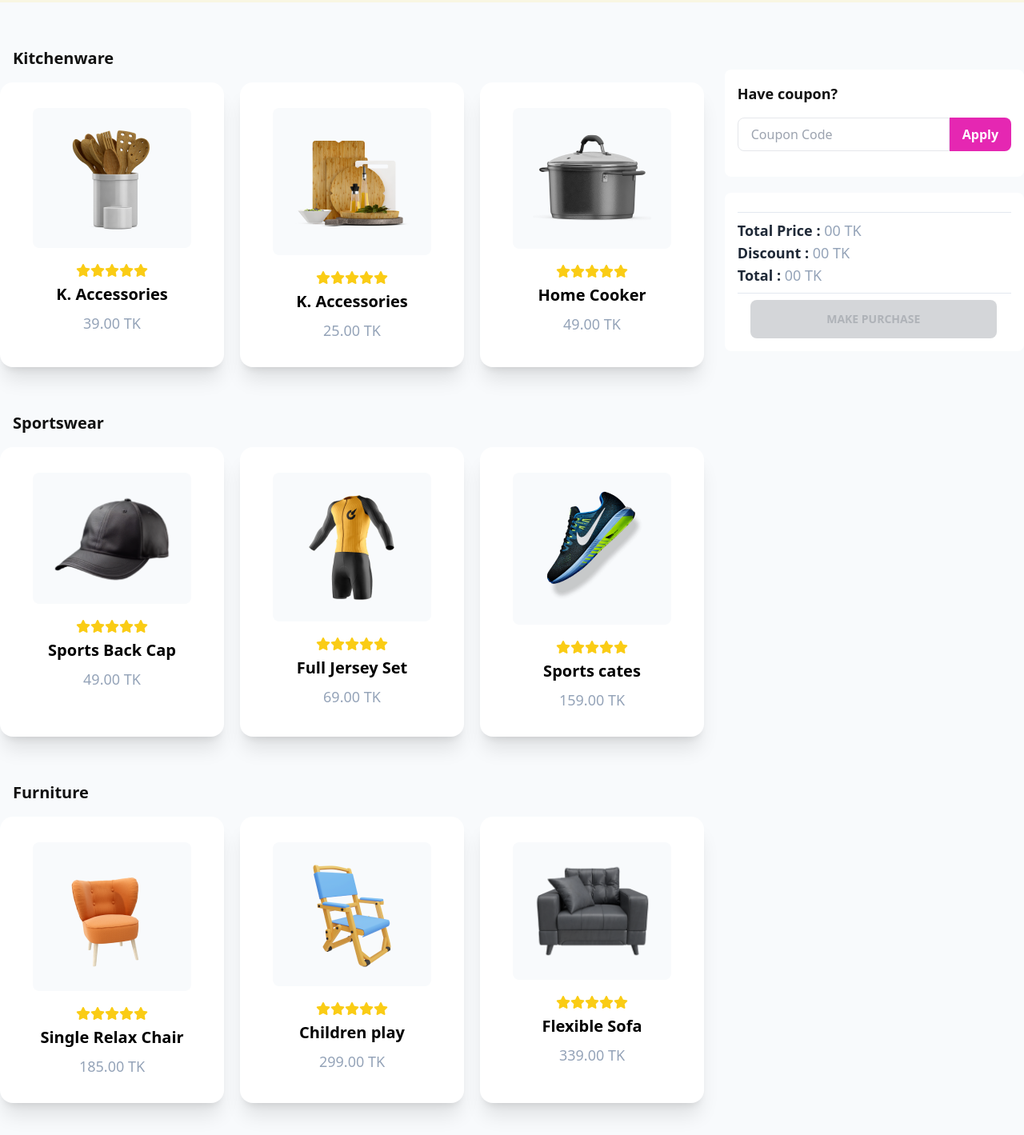
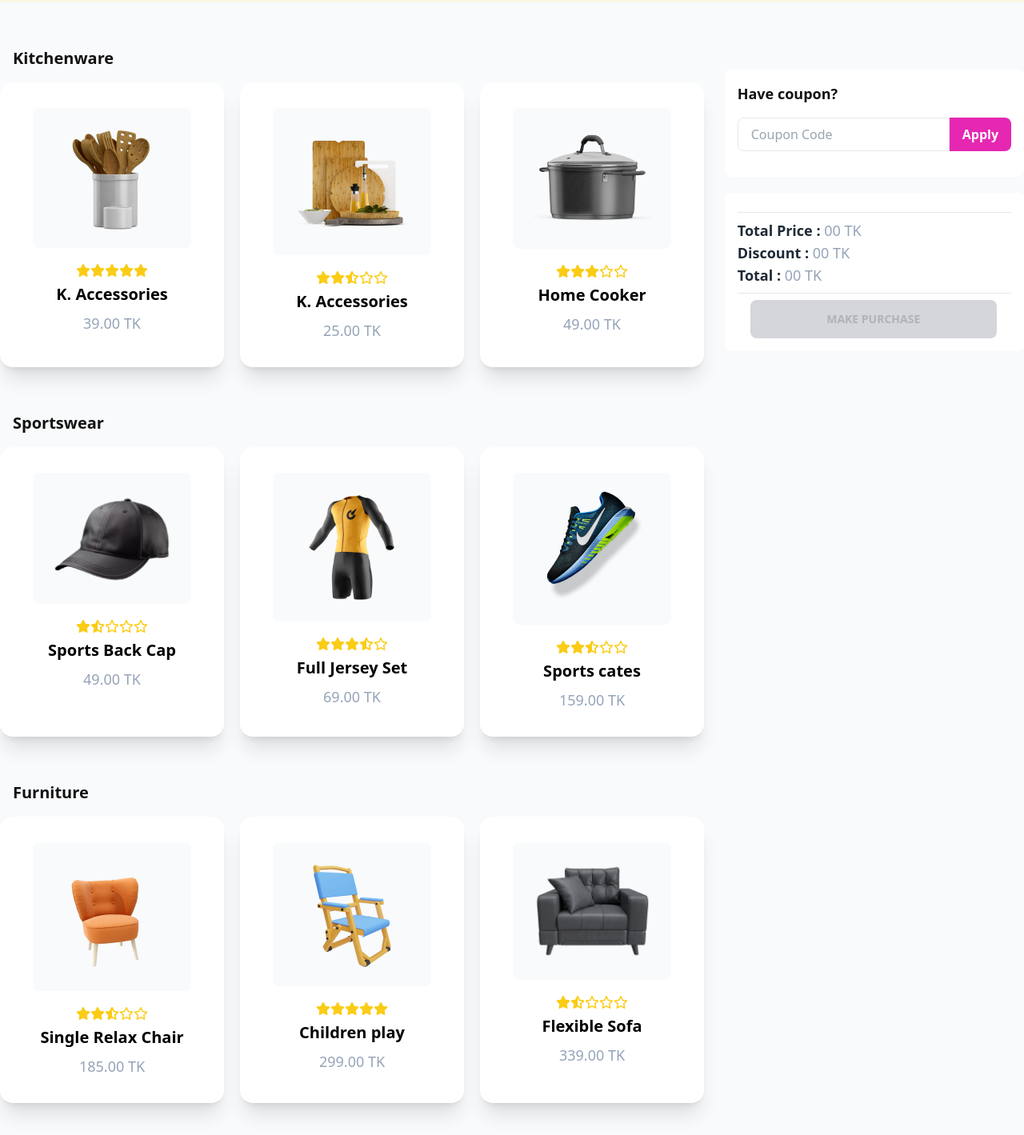
Before and after one commit to sabrinara/Summer-Sale5, a plain HTML site: page index.html in a window 1280 px wide. Shown: the part 464-1883 px from the top of the page at 80% size. Drawn offline with nearby package versions, Linux system fonts and the light colour scheme.

Commit message:
last commit

```diff
--- a/index.html
+++ b/index.html
@@ -95,9 +95,9 @@
                   >
                     <i class="fa-solid fa-star"></i>
                     <i class="fa-solid fa-star"></i>
-                    <i class="fa-solid fa-star"></i>
-                    <i class="fa-solid fa-star"></i>
-                    <i class="fa-solid fa-star"></i>
+                    <i class="fa-solid fa-star-half-stroke"></i>
+                    <i class="fa-regular fa-star"></i>
+                    <i class="fa-regular fa-star"></i>
                   </div>
                 </div>
                 <h2 class="card-title mx-auto text-black">K. Accessories</h2>
@@ -120,8 +120,8 @@
                     <i class="fa-solid fa-star"></i>
                     <i class="fa-solid fa-star"></i>
                     <i class="fa-solid fa-star"></i>
-                    <i class="fa-solid fa-star"></i>
-                    <i class="fa-solid fa-star"></i>
+                    <i class="fa-regular fa-star"></i>
+                    <i class="fa-regular fa-star"></i>
                   </div>
                 </div>
                 <h2 class="card-title mx-auto text-black">Home Cooker</h2>
@@ -148,10 +148,10 @@
                     class="flex felx-row justify-center items-center w-20 text-yellow-400"
                   >
                     <i class="fa-solid fa-star"></i>
-                    <i class="fa-solid fa-star"></i>
-                    <i class="fa-solid fa-star"></i>
-                    <i class="fa-solid fa-star"></i>
-                    <i class="fa-solid fa-star"></i>
+                    <i class="fa-solid fa-star-half-stroke"></i>
+                    <i class="fa-regular fa-star"></i>
+                    <i class="fa-regular fa-star"></i>
+                    <i class="fa-regular fa-star"></i>
                   </div>
                 </div>
                 <h2 class="card-title mx-auto text-black">Sports Back Cap</h2>
@@ -173,8 +173,8 @@
                     <i class="fa-solid fa-star"></i>
                     <i class="fa-solid fa-star"></i>
                     <i class="fa-solid fa-star"></i>
-                    <i class="fa-solid fa-star"></i>
-                    <i class="fa-solid fa-star"></i>
+                    <i class="fa-solid fa-star-half-stroke"></i>
+                    <i class="fa-regular fa-star"></i>
                   </div>
                 </div>
                 <h2 class="card-title mx-auto text-black">Full Jersey Set</h2>
@@ -195,9 +195,9 @@
                   >
                     <i class="fa-solid fa-star"></i>
                     <i class="fa-solid fa-star"></i>
-                    <i class="fa-solid fa-star"></i>
-                    <i class="fa-solid fa-star"></i>
-                    <i class="fa-solid fa-star"></i>
+                    <i class="fa-solid fa-star-half-stroke"></i>
+                    <i class="fa-regular fa-star"></i>
+                    <i class="fa-regular fa-star"></i>
                   </div>
                 </div>
                 <h2 class="card-title mx-auto text-black">Sports cates</h2>
@@ -225,9 +225,9 @@
                   >
                     <i class="fa-solid fa-star"></i>
                     <i class="fa-solid fa-star"></i>
-                    <i class="fa-solid fa-star"></i>
-                    <i class="fa-solid fa-star"></i>
-                    <i class="fa-solid fa-star"></i>
+                    <i class="fa-solid fa-star-half-stroke"></i>
+                    <i class="fa-regular fa-star"></i>
+                    <i class="fa-regular fa-star"></i>
                   </div>
                 </div>
                 <h2 class="card-title mx-auto text-black">Single Relax Chair</h2>
@@ -270,10 +270,11 @@
                     class="flex felx-row justify-center items-center w-20 text-yellow-400"
                   >
                     <i class="fa-solid fa-star"></i>
-                    <i class="fa-solid fa-star"></i>
-                    <i class="fa-solid fa-star"></i>
-                    <i class="fa-solid fa-star"></i>
-                    <i class="fa-solid fa-star"></i>
+                    <i class="fa-solid fa-star-half-stroke"></i>
+                    <i class="fa-regular fa-star"></i>
+                    <i class="fa-regular fa-star"></i>
+                    <i class="fa-regular fa-star"></i>
+
                   </div>
                 </div>
                 <h2 class="card-title mx-auto text-black">Flexible Sofa</h2>
```
